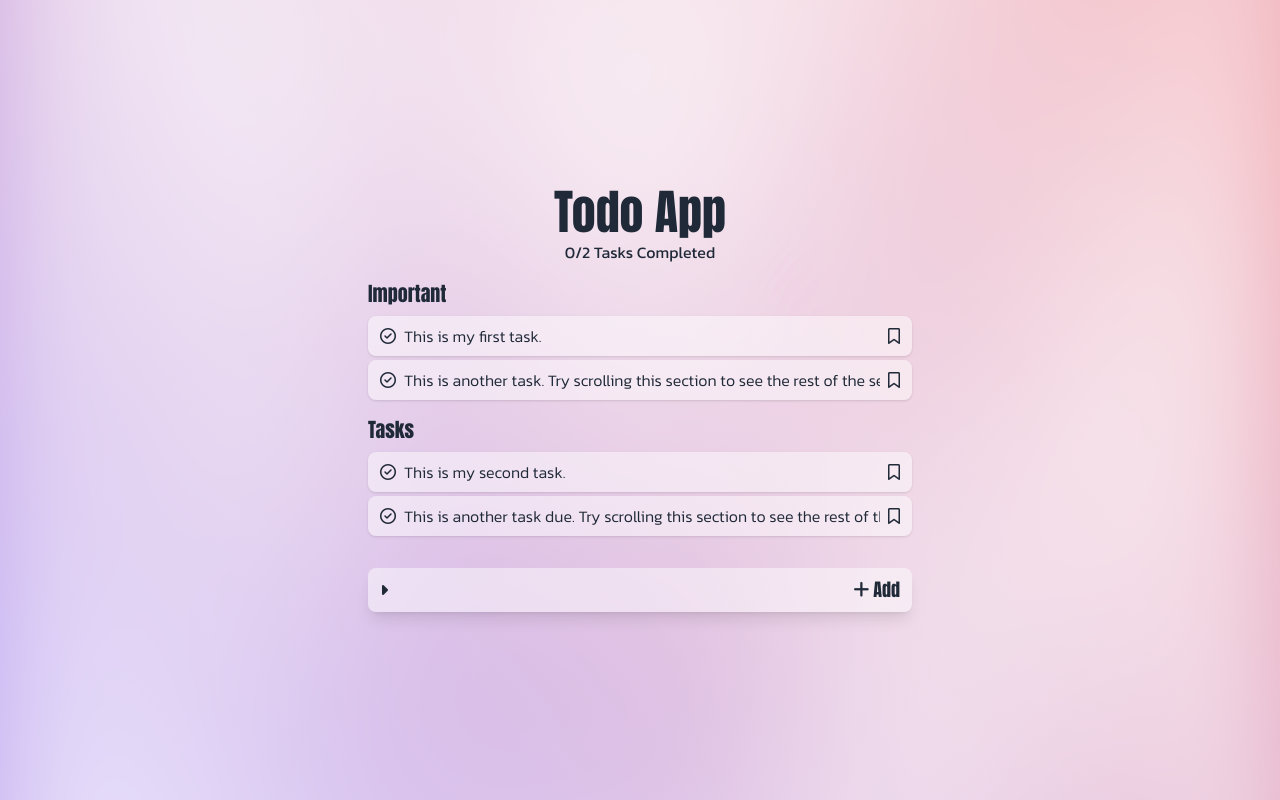
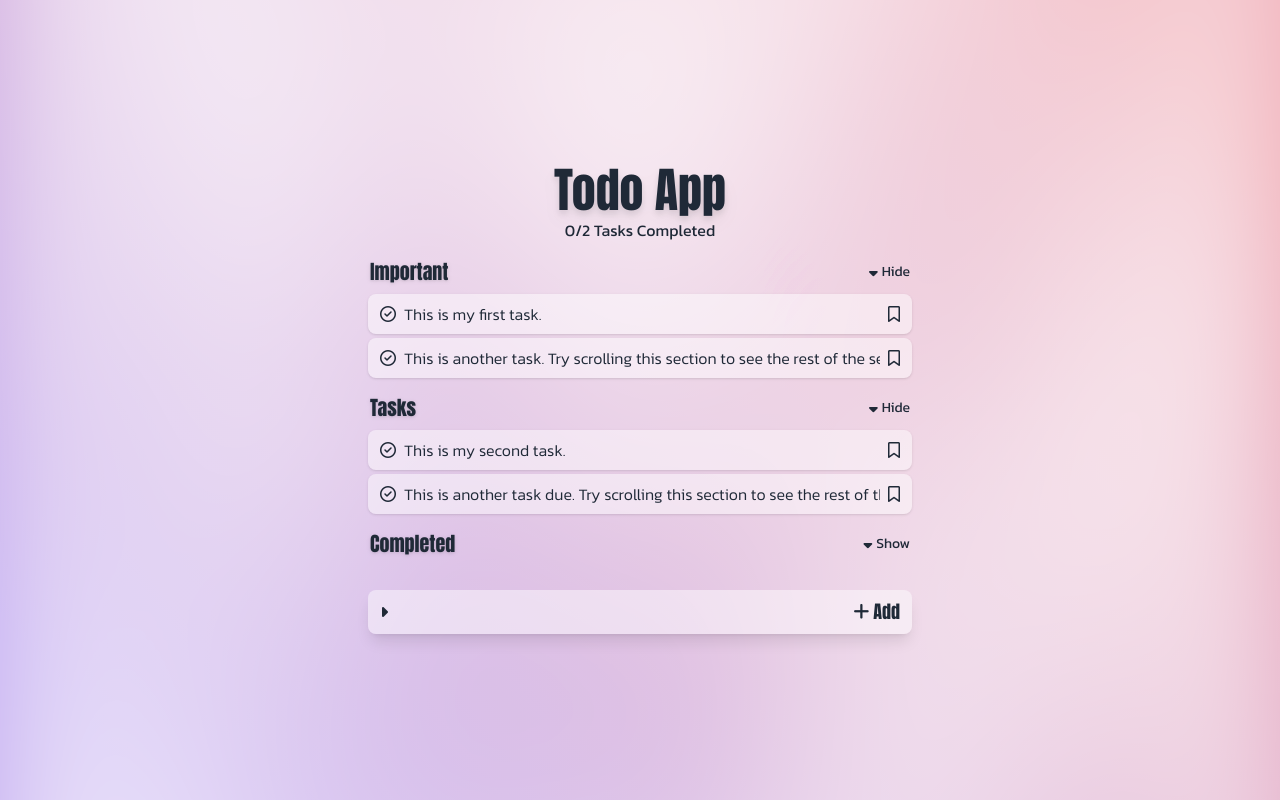
Before and after one commit to umarfarooq6519/TodoApp, a React (Vite) app: page / in a window 1280 px wide. Built offline with nearby package versions, Linux system fonts and the light colour scheme.

Commit message:
componentized all elements

```diff
--- a/src/App.tsx
+++ b/src/App.tsx
@@ -1,6 +1,11 @@
+import CompletedSection from "./Components/CompletedSection";
+import ImportantSection from "./Components/ImportantSection";
+import NewTaskSection from "./Components/NewTaskSection";
+import TasksSection from "./Components/TasksSection";
+
 export default function App() {
-  const heading = "text-5xl font-[anton]";
-  const subheading = "text-xl font-[anton]";
+  const heading = "text-5xl font-[anton] drop-shadow-lg";
+  const subheading = "text-xl font-[anton] drop-shadow";
   const tasks_div = "tasks flex flex-col gap-2 w-full text-justify";
   const li_styling =
     "flex items-center justify-between shadow gap-2 w-full px-3 py-2 rounded-lg bg-[#fff7]";
@@ -15,61 +20,29 @@ export default function App() {
           <p>0/2 Tasks Completed</p>
         </div>
 
-        <div className={tasks_div}>
-          <h2 className={subheading}>Important</h2>
+        <ImportantSection
+          tasks_div={tasks_div}
+          subheading={subheading}
+          ul_styling={ul_styling}
+          li_styling={li_styling}
+          task_styling={task_styling}
+        />
 
-          <ul className={ul_styling}>
-            <li className={li_styling}>
-              <i className="fa-regular fa-circle-check"></i>
-              <span className={task_styling}>This is my first task.</span>
-              <i className="fa-regular fa-bookmark"></i>
-            </li>
+        <TasksSection
+          tasks_div={tasks_div}
+          subheading={subheading}
+          ul_styling={ul_styling}
+          li_styling={li_styling}
+          task_styling={task_styling}
+        />
 
-            <li className={li_styling}>
-              <i className="fa-regular fa-circle-check"></i>
-              <span className={task_styling}>
-                This is another task. Try scrolling this section to see the rest
-                of the sentence.
-              </span>
-              <i className="fa-regular fa-bookmark"></i>
-            </li>
-          </ul>
-        </div>
+        <CompletedSection
+          tasks_div={tasks_div}
+          subheading={subheading}
+          ul_styling={ul_styling}
+        />
 
-        <div className={tasks_div}>
-          <h2 className={subheading}>Tasks</h2>
-
-          <ul className={ul_styling}>
-            <li className={li_styling}>
-              <i className="fa-regular fa-circle-check"></i>
-              <span className={task_styling}>This is my second task.</span>
-              <i className="fa-regular fa-bookmark"></i>
-            </li>
-
-            <li className={li_styling}>
-              <i className="fa-regular fa-circle-check"></i>
-              <span className={task_styling}>
-                This is another task due. Try scrolling this section to see the
-                rest of the sentence.
-              </span>
-              <i className="fa-regular fa-bookmark"></i>
-            </li>
-          </ul>
-        </div>
-
-        <div className={`${ul_styling} w-full pt-4`}>
-          <span className={`${li_styling} shadow-lg`}>
-            <i className="fa-solid fa-caret-right"></i>
-            <input
-              type="text"
-              className={`bg-transparent focus:outline-none font-normal w-full`}
-            />
-            <span className="flex items-center gap-1 font-[anton] text-lg">
-              <i className="fa-solid fa-plus"></i>
-              Add
-            </span>
-          </span>
-        </div>
+        <NewTaskSection ul_styling={ul_styling} li_styling={li_styling} />
       </div>
     </section>
   );
--- /dev/null
+++ b/src/Components/CompletedSection.tsx
@@ -0,0 +1,21 @@
+interface Props {
+  tasks_div: string;
+  subheading: string;
+  ul_styling: string;
+}
+
+export default function CompletedSection(props: Props) {
+  return (
+    <div className={props.tasks_div}>
+      <span className="flex items-center justify-between px-0.5">
+        <h2 className={props.subheading}>Completed</h2>
+        <span className="flex items-center gap-1">
+          <i className="fa-solid fa-caret-down fa-sm"></i>
+          <p className="text-sm">Show</p>
+        </span>
+      </span>
+
+      <ul className={props.ul_styling}></ul>
+    </div>
+  );
+}
--- /dev/null
+++ b/src/Components/ImportantSection.tsx
@@ -0,0 +1,38 @@
+interface Props {
+  tasks_div: string;
+  subheading: string;
+  ul_styling: string;
+  li_styling: string;
+  task_styling: string;
+}
+
+export default function ImportantSection(props: Props) {
+  return (
+    <div className={props.tasks_div}>
+      <span className="flex items-center justify-between px-0.5">
+        <h2 className={props.subheading}>Important</h2>
+        <span className="flex items-center gap-1">
+          <i className="fa-solid fa-caret-down fa-sm"></i>
+          <p className="text-sm">Hide</p>
+        </span>
+      </span>
+
+      <ul className={props.ul_styling}>
+        <li className={props.li_styling}>
+          <i className="fa-regular fa-circle-check"></i>
+          <span className={props.task_styling}>This is my first task.</span>
+          <i className="fa-regular fa-bookmark"></i>
+        </li>
+
+        <li className={props.li_styling}>
+          <i className="fa-regular fa-circle-check"></i>
+          <span className={props.task_styling}>
+            This is another task. Try scrolling this section to see the rest of
+            the sentence.
+          </span>
+          <i className="fa-regular fa-bookmark"></i>
+        </li>
+      </ul>
+    </div>
+  );
+}
--- /dev/null
+++ b/src/Components/NewTaskSection.tsx
@@ -0,0 +1,22 @@
+interface Props {
+  ul_styling: string;
+  li_styling: string;
+}
+
+export default function NewTaskSection(props: Props) {
+  return (
+    <div className={`${props.ul_styling} w-full pt-2`}>
+      <span className={`${props.li_styling} shadow-lg`}>
+        <i className="fa-solid fa-caret-right"></i>
+        <input
+          type="text"
+          className={`bg-transparent focus:outline-none font-normal w-full`}
+        />
+        <span className="flex items-center gap-1 font-[anton] text-lg">
+          <i className="fa-solid fa-plus"></i>
+          Add
+        </span>
+      </span>
+    </div>
+  );
+}
--- /dev/null
+++ b/src/Components/TasksSection.tsx
@@ -0,0 +1,38 @@
+interface Props {
+  tasks_div: string;
+  subheading: string;
+  ul_styling: string;
+  li_styling: string;
+  task_styling: string;
+}
+
+export default function TasksSection(props: Props) {
+  return (
+    <div className={props.tasks_div}>
+      <span className="flex items-center justify-between px-0.5">
+        <h2 className={props.subheading}>Tasks</h2>
+        <span className="flex items-center gap-1">
+          <i className="fa-solid fa-caret-down fa-sm"></i>
+          <p className="text-sm">Hide</p>
+        </span>
+      </span>
+
+      <ul className={props.ul_styling}>
+        <li className={props.li_styling}>
+          <i className="fa-regular fa-circle-check"></i>
+          <span className={props.task_styling}>This is my second task.</span>
+          <i className="fa-regular fa-bookmark"></i>
+        </li>
+
+        <li className={props.li_styling}>
+          <i className="fa-regular fa-circle-check"></i>
+          <span className={props.task_styling}>
+            This is another task due. Try scrolling this section to see the rest
+            of the sentence.
+          </span>
+          <i className="fa-regular fa-bookmark"></i>
+        </li>
+      </ul>
+    </div>
+  );
+}
```
